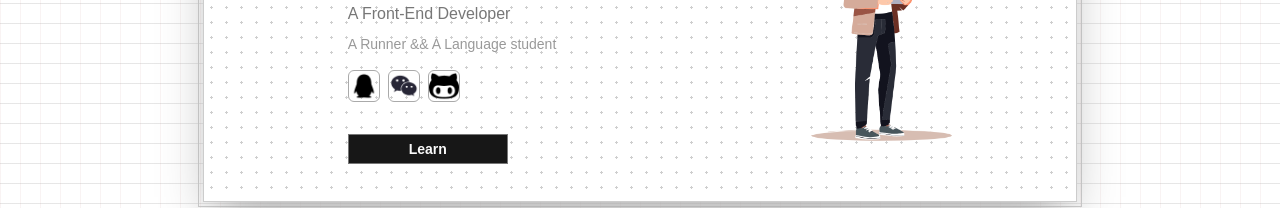
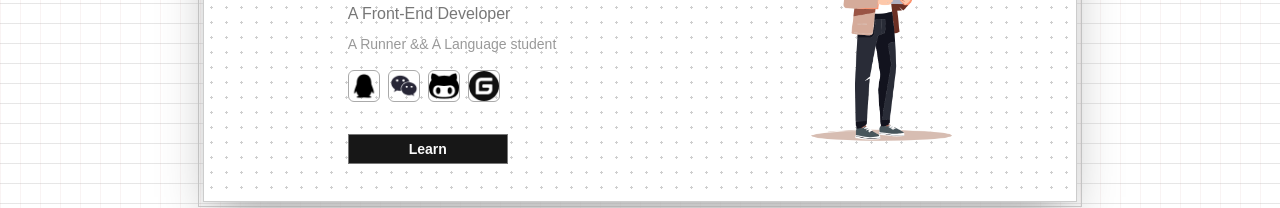
Before and after one commit to smile-sky20/smile1sky-blog, a Next.js app: page /blog in a window 1280 px wide. Shown: the part 397-605 px from the top of the page. Built offline with nearby package versions, Linux system fonts and the light colour scheme; a web font is replaced by a local one.

Commit message:
feat(blog): 更新个人信息列表并添加 Gitee 链接

```diff
--- a/src/app/blog/page.tsx
+++ b/src/app/blog/page.tsx
@@ -6,15 +6,20 @@ import { useState } from 'react'
 import styles from './index.module.css'
 
 const infoList = [
-  { id: 1, title: '1916806218', type: 'QQ', img: '/blog/qq.png' },
-  { id: 2, title: 'g1916806218', type: 'WX', img: '/blog/wx.png' },
-  { id: 3, title: 'smile-sky20', type: 'github', img: '/blog/github.png' },
+  { id: 1, title: '1916806218', type: 'QQ', img: '/qq.png' },
+  { id: 2, title: 'g1916806218', type: 'WX', img: '/wx.png' },
+  { id: 3, title: 'https://github.com/smile-sky20', type: 'github', img: '/github.png' },
+  { id: 4, title: 'https://gitee.com/smile1sky', type: 'gitee', img: '/gitee.png' },
 ]
 
 export default function Blog() {
   const [copiedItem, setCopiedItem] = useState<string | null>(null)
 
   const copyToClipboard = async (title: string, type: string) => {
+    if (['github', 'gitee'].includes(type)) {
+      window.open(title, '_blank')
+      return
+    }
     try {
       await navigator.clipboard.writeText(title)
       setCopiedItem(type)
@@ -56,10 +61,11 @@ export default function Blog() {
                   <div
                     key={item.id}
                     className="mr-2 size-8 border border-accents4 rounded-md cursor-pointer"
+                    title={item.type}
                     onClick={() => copyToClipboard(item.title, item.type)}
                   >
                     <Image
-                      src={item.img}
+                      src={'/blog' + item.img}
                       alt={`${item.type} logo`}
                       width={32}
                       height={32}
@@ -70,7 +76,7 @@ export default function Blog() {
                 {/* 复制成功提示 */}
                 {copiedItem && (
                   <div className="absolute -top-8 left-0 bg-black text-white text-sm py-1 px-2 rounded whitespace-nowrap">
-                    已复制{copiedItem}
+                    已复制{copiedItem}号
                   </div>
                 )}
               </div>
```
Also changed, not shown: public/blog/gitee.png (added).
